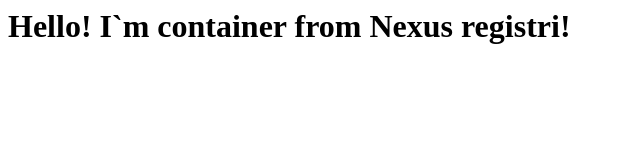
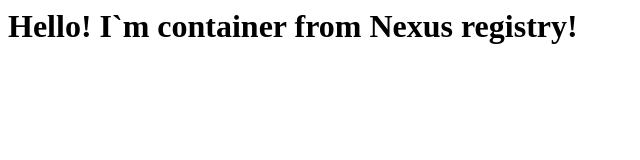
Before and after one commit to ruslandee7/hw10, a plain HTML site: page index.html in a window 1280 px wide. Shown: the full height of the page, 0-640 px from the left. Drawn offline with Linux system fonts and the light colour scheme.

Commit message:
Update index.html

```diff
--- a/index.html
+++ b/index.html
@@ -1,5 +1,5 @@
 <html>
   <body>
-    <H1>Hello! I`m container from Nexus registri!</H1>
+    <H1>Hello! I`m container from Nexus registry!</H1>
   </body>
 </html>
```
